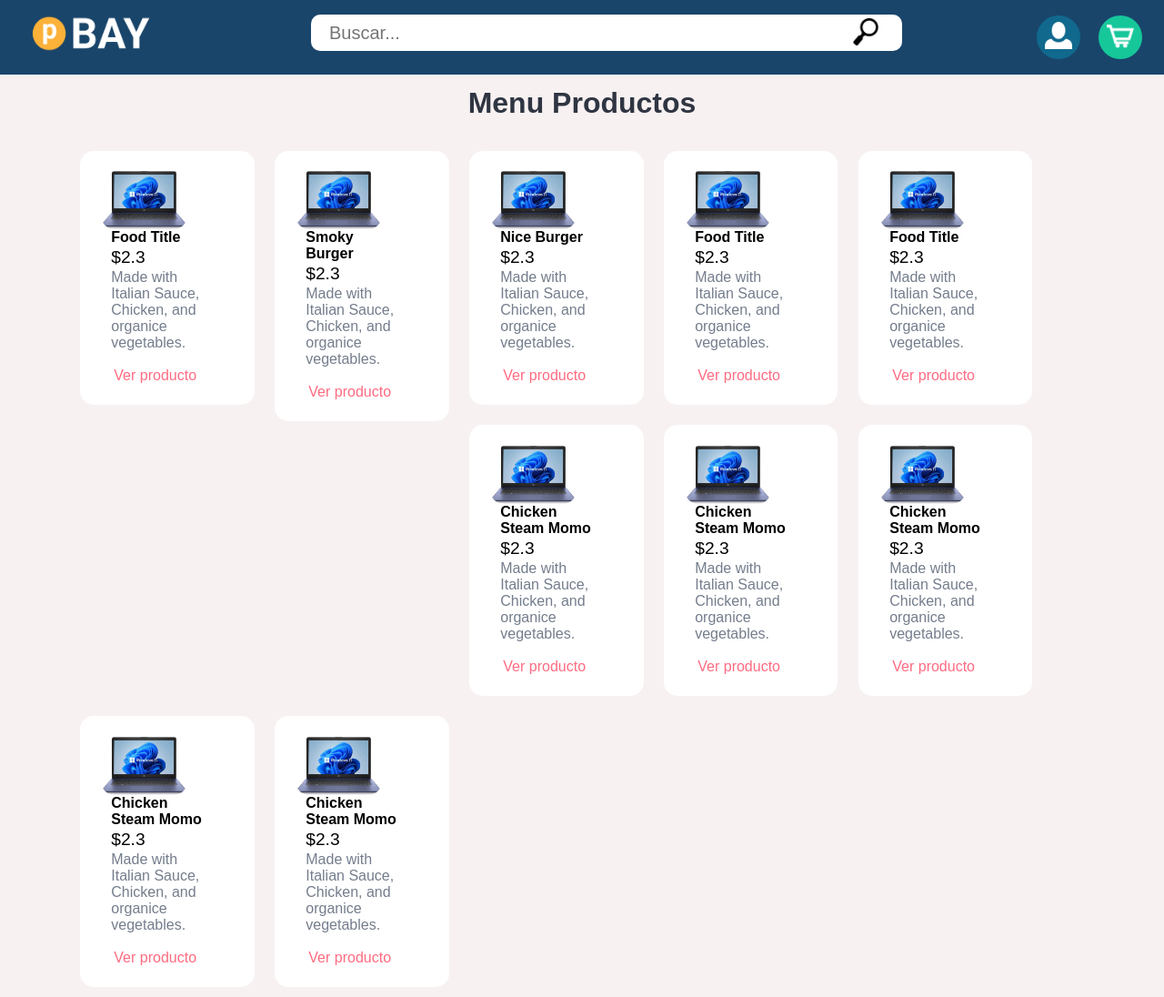
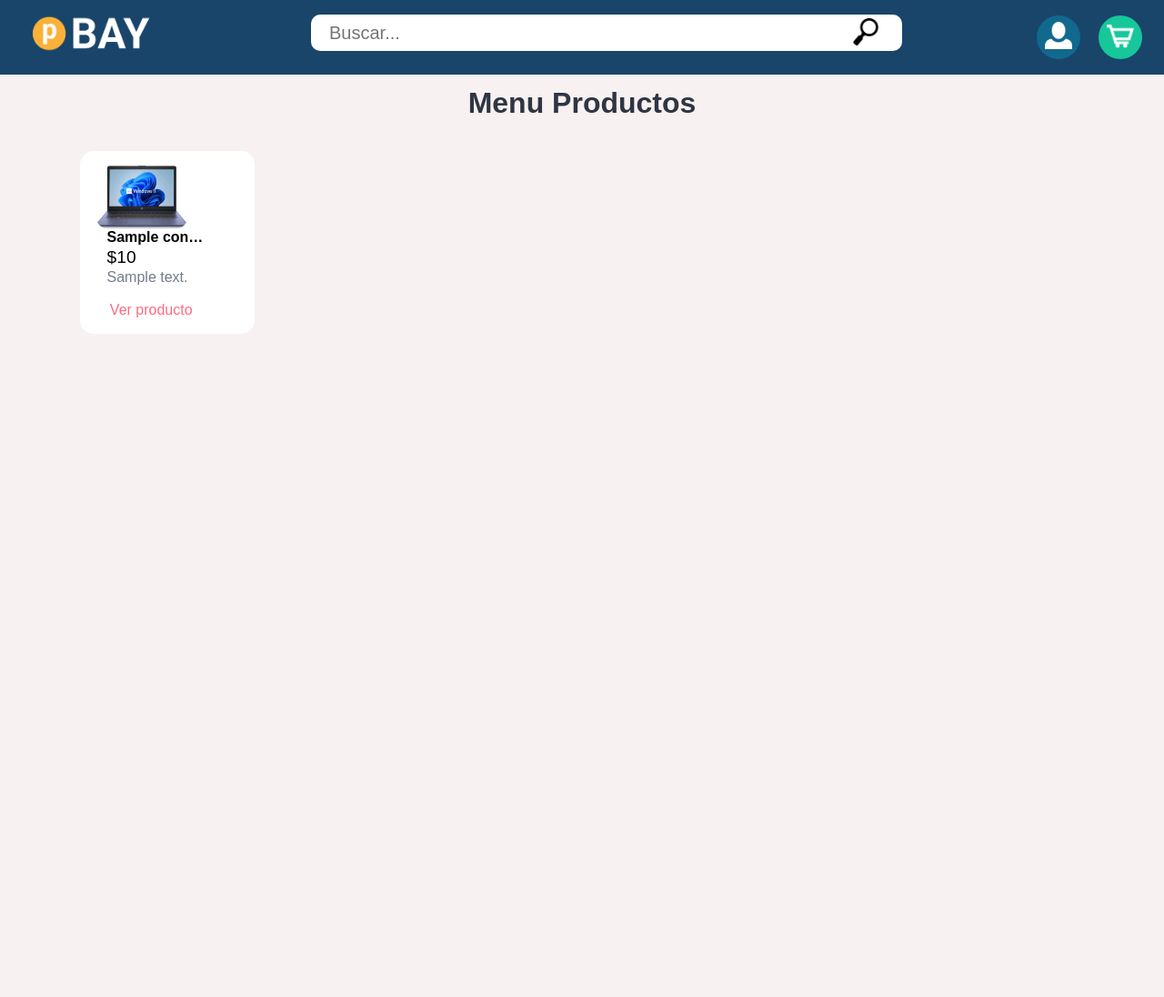
Before and after one commit to Rinzler014/pBay, a Django app: template bayApp/templates/landing.html in a window 1280 px wide. Shown: the whole page at 91% size. After the commit the page ends 367 px from the top, so only its background shows below. Run offline with Django 4.2, Linux system fonts and the light colour scheme; the template is opened without the code that fills it: most values are stand-ins (such as "Sample title", 1, 10 or a date in 2020); some libraries are stand-ins or nearby versions.

Commit message:
read firebase, landing page

```diff
--- a/bayApp/static/styles/style.css
+++ b/bayApp/static/styles/style.css
@@ -150,10 +150,11 @@ fieldset{
 .food-menu-box{
     width: 17%;
     margin: 1%;
-    padding: 2%;
+    padding: 1.5%;
     float: left;
     background-color: white;
     border-radius: 15px;
+
 }
 
 .food-menu-img{
@@ -170,6 +171,13 @@ fieldset{
     margin-left: 8%;
 }
 
+.food-title{
+    overflow: hidden;
+    text-overflow: ellipsis;
+    white-space: nowrap;
+    max-width: 250px;
+}
+
 .food-price{
     font-size: 1.2rem;
     margin: 2% 0;
@@ -177,6 +185,11 @@ fieldset{
 .food-detail{
     font-size: 1rem;
     color: #747d8c;
+    display: -webkit-box;
+    -webkit-line-clamp: 3; /* 设置你想要的行数 */
+    -webkit-box-orient: vertical;
+    overflow: hidden;
+
 }
 
 
--- a/bayApp/templates/landing.html
+++ b/bayApp/templates/landing.html
@@ -21,177 +21,25 @@
   <div class="container">
       <h2 class="text-center">Menu Productos</h2>
 
+
+      {% for context in context_list %}
       <div class="food-menu-box">
           <div class="food-menu-img">
-              <img src="../static/assets/img/laptop.jpg" alt="Chicke Hawain Pizza" class="img-responsive img-curve">
+              <img src="../static/assets/img/laptop.jpg" class="img-responsive img-curve">
           </div>
 
           <div class="food-menu-desc">
-              <h4>Food Title</h4>
-              <p class="food-price">$2.3</p>
+              <h4 class="food-title">{{ context.title }}</h4>
+              <p class="food-price">${{ context.price }}</p>
               <p class="food-detail">
-                  Made with Italian Sauce, Chicken, and organice vegetables.
+                {{ context.description }}
               </p>
               <br>
 
-              <a href="#" class="btn btn-primary">Ver producto</a>
+              <a href="{% url 'details' %}" class="btn btn-primary">Ver producto</a>
           </div>
       </div>
-
-      <div class="food-menu-box">
-          <div class="food-menu-img">
-              <img src="../static/assets/img/laptop.jpg" alt="Chicke Hawain Pizza" class="img-responsive img-curve">
-          </div>
-
-          <div class="food-menu-desc">
-              <h4>Smoky Burger</h4>
-              <p class="food-price">$2.3</p>
-              <p class="food-detail">
-                  Made with Italian Sauce, Chicken, and organice vegetables.
-              </p>
-              <br>
-
-              <a href="#" class="btn btn-primary">Ver producto</a>
-          </div>
-      </div>
-
-      <div class="food-menu-box">
-          <div class="food-menu-img">
-             <img src="../static/assets/img/laptop.jpg" alt="Chicke Hawain Pizza" class="img-responsive img-curve">
-          </div>
-
-          <div class="food-menu-desc">
-              <h4>Nice Burger</h4>
-              <p class="food-price">$2.3</p>
-              <p class="food-detail">
-                  Made with Italian Sauce, Chicken, and organice vegetables.
-              </p>
-              <br>
-
-              <a href="#" class="btn btn-primary">Ver producto</a>
-          </div>
-      </div>
-
-      <div class="food-menu-box">
-          <div class="food-menu-img">
-             <img src="../static/assets/img/laptop.jpg" alt="Chicke Hawain Pizza" class="img-responsive img-curve">
-          </div>
-
-          <div class="food-menu-desc">
-              <h4>Food Title</h4>
-              <p class="food-price">$2.3</p>
-              <p class="food-detail">
-                  Made with Italian Sauce, Chicken, and organice vegetables.
-              </p>
-              <br>
-
-              <a href="#" class="btn btn-primary"> Ver producto </a>
-          </div>
-      </div>
-
-      <div class="food-menu-box">
-          <div class="food-menu-img">
-              <img src="../static/assets/img/laptop.jpg" alt="Chicke Hawain Pizza" class="img-responsive img-curve">
-          </div>
-
-          <div class="food-menu-desc">
-              <h4>Food Title</h4>
-              <p class="food-price">$2.3</p>
-              <p class="food-detail">
-                  Made with Italian Sauce, Chicken, and organice vegetables.
-              </p>
-              <br>
-
-              <a href="#" class="btn btn-primary">Ver producto</a>
-          </div>
-      </div>
-
-      <div class="food-menu-box">
-          <div class="food-menu-img">
-              <img src="../static/assets/img/laptop.jpg" alt="Chicke Hawain Momo" class="img-responsive img-curve">
-          </div>
-
-          <div class="food-menu-desc">
-              <h4>Chicken Steam Momo</h4>
-              <p class="food-price">$2.3</p>
-              <p class="food-detail">
-                  Made with Italian Sauce, Chicken, and organice vegetables.
-              </p>
-              <br>
-
-              <a href="#" class="btn btn-primary">Ver producto</a>
-          </div>
-      </div>
-
-      <div class="food-menu-box">
-        <div class="food-menu-img">
-            <img src="../static/assets/img/laptop.jpg" alt="Chicke Hawain Momo" class="img-responsive img-curve">
-        </div>
-
-        <div class="food-menu-desc">
-            <h4>Chicken Steam Momo</h4>
-            <p class="food-price">$2.3</p>
-            <p class="food-detail">
-                Made with Italian Sauce, Chicken, and organice vegetables.
-            </p>
-            <br>
-
-            <a href="#" class="btn btn-primary">Ver producto</a>
-        </div>
-    </div>
-
-    <div class="food-menu-box">
-        <div class="food-menu-img">
-            <img src="../static/assets/img/laptop.jpg" alt="Chicke Hawain Momo" class="img-responsive img-curve">
-        </div>
-
-        <div class="food-menu-desc">
-            <h4>Chicken Steam Momo</h4>
-            <p class="food-price">$2.3</p>
-            <p class="food-detail">
-                Made with Italian Sauce, Chicken, and organice vegetables.
-            </p>
-            <br>
-
-            <a href="#" class="btn btn-primary">Ver producto</a>
-        </div>
-    </div>
-
-    <div class="food-menu-box">
-        <div class="food-menu-img">
-            <img src="../static/assets/img/laptop.jpg" alt="Chicke Hawain Momo" class="img-responsive img-curve">
-        </div>
-
-        <div class="food-menu-desc">
-            <h4>Chicken Steam Momo</h4>
-            <p class="food-price">$2.3</p>
-            <p class="food-detail">
-                Made with Italian Sauce, Chicken, and organice vegetables.
-            </p>
-            <br>
-
-            <a href="#" class="btn btn-primary">Ver producto</a>
-        </div>
-    </div>
-
-    <div class="food-menu-box">
-        <div class="food-menu-img">
-            <img src="../static/assets/img/laptop.jpg" alt="Chicke Hawain Momo" class="img-responsive img-curve">
-        </div>
-
-        <div class="food-menu-desc">
-            <h4>Chicken Steam Momo</h4>
-            <p class="food-price">$2.3</p>
-            <p class="food-detail">
-                Made with Italian Sauce, Chicken, and organice vegetables.
-            </p>
-            <br>
-
-            <a href="#" class="btn btn-primary">Ver producto</a>
-        </div>
-    </div>
-
-
+    {% endfor %}
 
 
 
--- a/bayApp/views.py
+++ b/bayApp/views.py
@@ -39,8 +39,11 @@ def signup(request):
     return render(request, "signup.html", context)
 
 def landing(request):
+    context = db.child("products").child("product1").get().val()
 
-    return render(request, "landing.html")
+    context_list = [context] * 10
+
+    return render(request, "landing.html", {"context_list": context_list})
 
 def details(request):
     context = db.child("products").child("product1").get().val()
```
